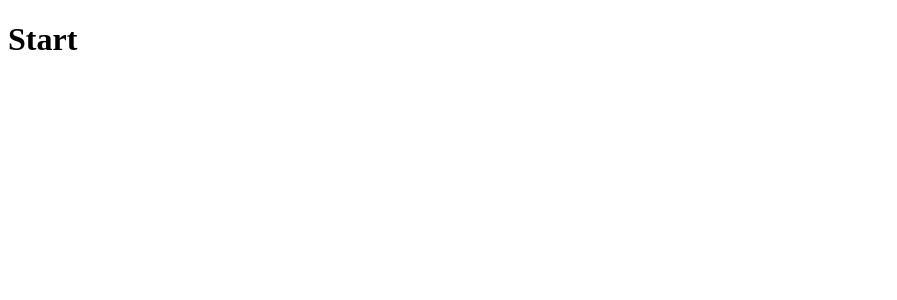
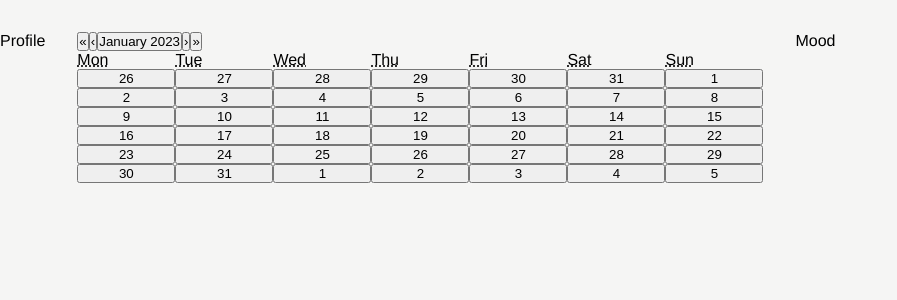
Before and after one commit to brunoleo223/habit-tracker, a React (Vite) app: page / in a window 1280 px wide. Shown: the top 300 px of the page, without its empty margins (0-897 px from the left). Built offline with nearby package versions, Linux system fonts and the light colour scheme.

Commit message:
Initial base - Global style - Theme Provider - Board component

```diff
--- a/package.json
+++ b/package.json
@@ -17,6 +17,7 @@
   },
   "devDependencies": {
     "@types/react": "^18.0.26",
+    "@types/react-calendar": "^3.9.0",
     "@types/react-dom": "^18.0.9",
     "@vitejs/plugin-react": "^3.0.0",
     "typescript": "^4.9.3",
--- a/src/App.tsx
+++ b/src/App.tsx
@@ -1,5 +1,15 @@
+import CreateGlobalStyle from './styles/Global'
+import { ThemeProvider } from 'styled-components';
+import { LightTheme } from './styles/Theme';
+import Board from './components/Board/Board';
+
 function App() {
-  return <h1>Start</h1>
+  return (
+    <ThemeProvider theme={LightTheme}>
+      <Board />
+      <CreateGlobalStyle />
+    </ThemeProvider>
+  )
 }
 
 export default App
--- /dev/null
+++ b/src/components/Board/Board.style.ts
@@ -0,0 +1,7 @@
+import styled from "styled-components";
+
+export const BoardContainer = styled.div`
+    display: flex;
+    gap: 2rem;
+    margin: 2rem 0;
+`;
--- /dev/null
+++ b/src/components/Board/Board.tsx
@@ -0,0 +1,12 @@
+import { Calendar } from "react-calendar";
+import { BoardContainer } from "./Board.style";
+
+export default function Board() {
+  return (
+    <BoardContainer>
+        <p>Profile</p>
+        <Calendar />
+        <p>Mood</p>
+    </BoardContainer>
+  )
+}
--- /dev/null
+++ b/src/styles/Global.ts
@@ -0,0 +1,15 @@
+import { createGlobalStyle } from 'styled-components';
+import { ThemeProps } from './Theme';
+
+export default createGlobalStyle<ThemeProps>`
+    *{
+        margin: 0;
+        padding: 0;
+        box-sizing: border-box;
+    }
+
+    body, html{
+        background-color: ${({ theme }) => theme.background};
+        font: 16px 'Helvetica Neue', Helvetica, Arial, sans-serif;
+    }
+`;
--- /dev/null
+++ b/src/styles/Theme.ts
@@ -0,0 +1,13 @@
+export interface ThemeProps {
+    theme: {
+        background: string;
+        primary: string;
+        secondary: string;
+    }
+}
+
+export const LightTheme = {
+    background: '#f5f5f4',
+    primary: '#1c2939',
+    secondary: '#b4b8bc'
+}
```
Also changed, not shown: src/main.tsx (+10 -1 lines), 1 other file (tests, documents, lock files or other folders).
